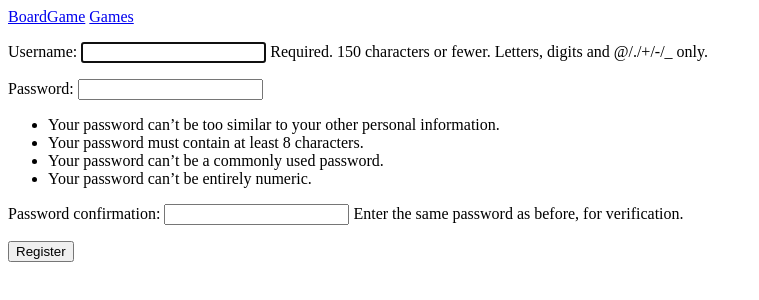
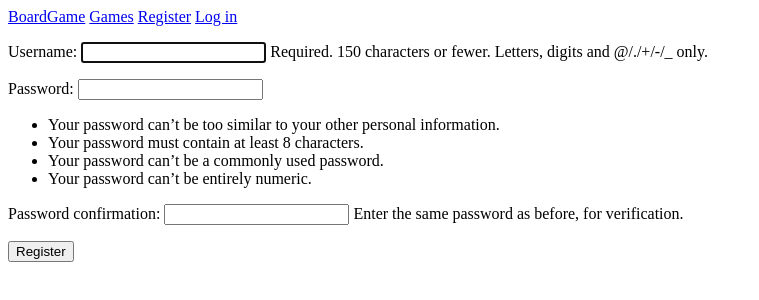
Before and after one commit to kripi-png/DjangoApplicationProgramming, a Django app: page /users/register/ in a window 1280 px wide. Shown: the top 300 px of the page, without its empty margins (0-759 px from the left). Run offline with Django 3.2, Linux system fonts and the light colour scheme.

Commit message:
modified base to include user related links

```diff
--- a/board_game/templates/board_game/base.html
+++ b/board_game/templates/board_game/base.html
@@ -1,6 +1,14 @@
 <p>
   <a href="{% url 'board_game:index' %}">BoardGame</a>
   <a href="{% url 'board_game:games' %}">Games</a>
+
+  {% if user.is_authenticated %}
+    Hello, {{ user.username }}.
+    <a href="{% url 'users:logout' %}">Log out</a>
+  {% else %}
+    <a href="{% url 'users:register' %}">Register</a>
+    <a href="{% url 'users:login' %}">Log in</a>
+  {% endif %}
 </p>
 
 {% block content %}{% endblock content %}
```
